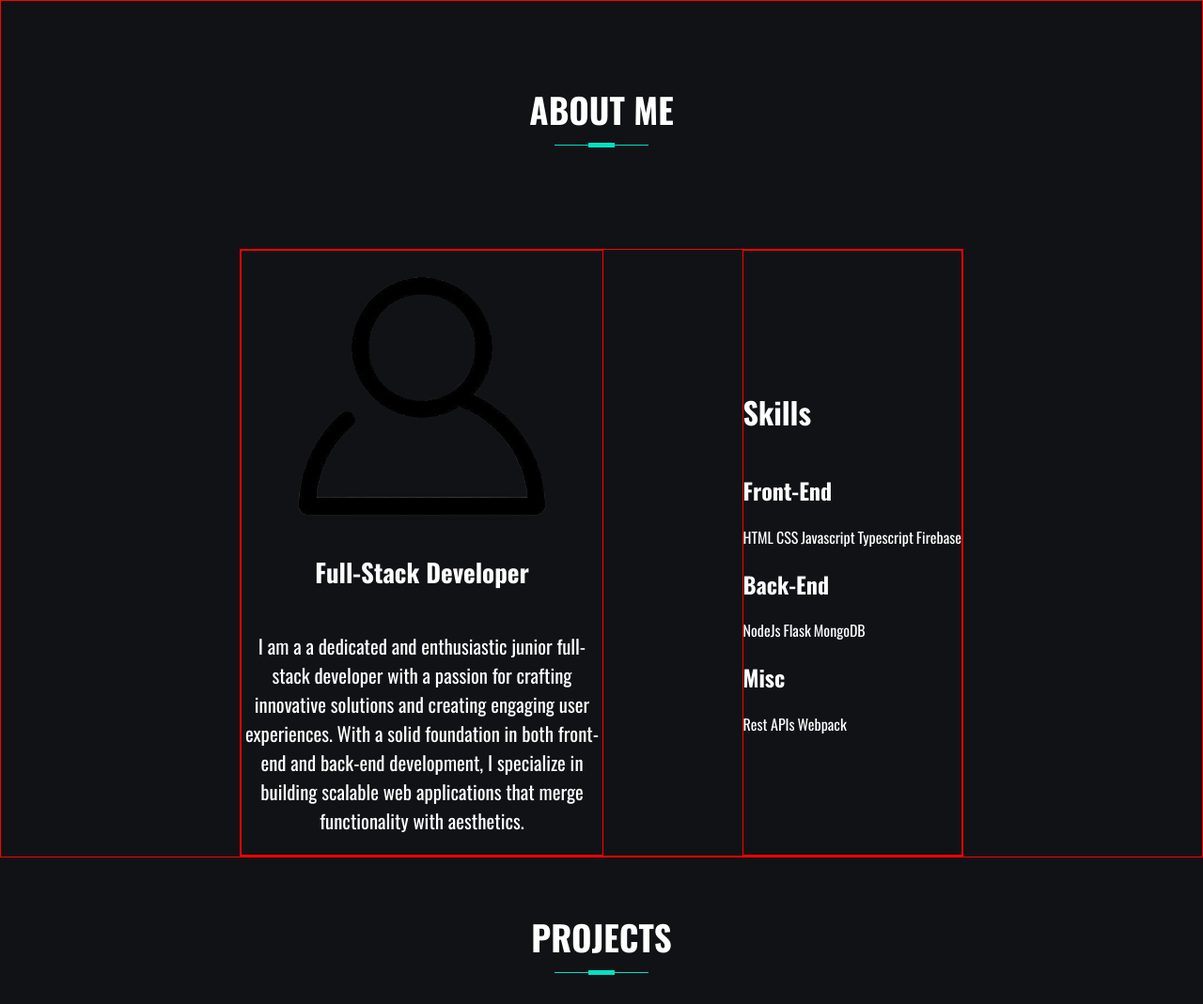
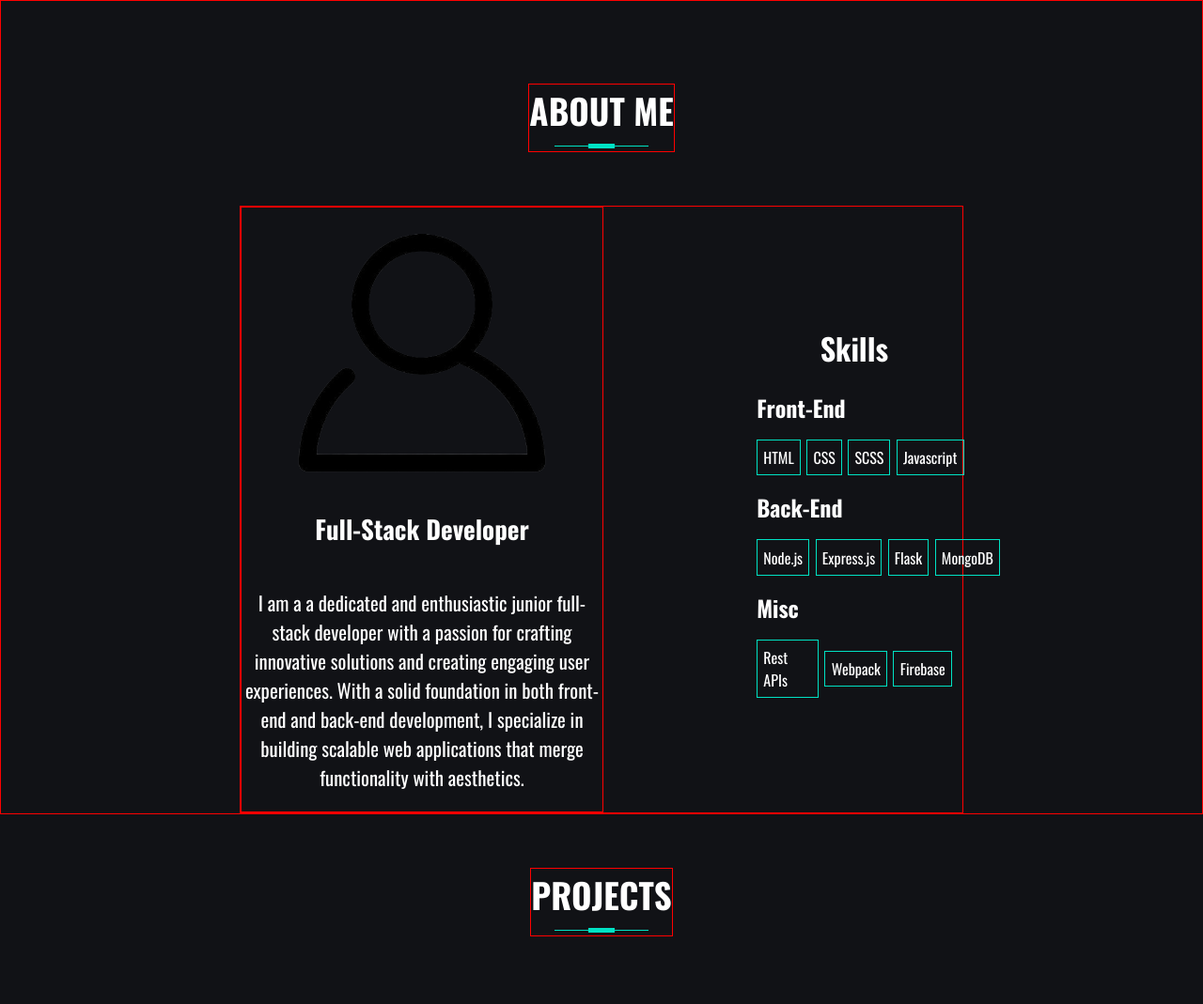
Before and after one commit to AWinkelman02/Portfolio, a plain HTML site: page index.html in a window 1280 px wide. Shown: the part 858-1927 px from the top of the page at 94% size. Drawn offline with nearby package versions, Linux system fonts and the light colour scheme.

Commit message:
Added styling to skills section.

```diff
--- a/index.html
+++ b/index.html
@@ -11,10 +11,9 @@
         <h1 class="slide-in-blurred-left">Hello, I'm <span>Alec</span></h1>
         <h1 class="slide-in-blurred-left">I'm a Full-Stack web developer</h1>
         <button class="slide-in-blurred-bottom" id="learn-more" class="learn">Learn More</button>
-        <div>
+        <div class="intro-background">
             <canvas id="particle-canvas"></canvas>
         </div>
-
     </div>
     <main>
         <nav>
@@ -43,25 +42,28 @@
                 </div>
                 <div class="bx skills">
                     <h1>Skills</h1>
-                    <h2>Front-End</h2>
-                    <ul class="skill-list">
-                        <li class="skill">HTML</li>
-                        <li class="skill">CSS</li>
-                        <li class="skill">Javascript</li>
-                        <li class="skill">Typescript</li>
-                        <li class="skill">Firebase</li>
-                    </ul>
-                    <h2>Back-End</h2>
-                    <ul class="skill-list">
-                        <li class="skill">NodeJs</li>
-                        <li class="skill">Flask</li>
-                        <li class="skill">MongoDB</li>
-                    </ul>
-                    <h2>Misc</h2>
-                    <ul class="skill-list">
-                        <li class="skill">Rest APIs</li>
-                        <li class="skill">Webpack</li>
-                    </ul>
+                    <div class="bx skill-detail">
+                        <h2>Front-End</h2>
+                        <div class="skill-list">
+                            <p class="skill">HTML</p>
+                            <p class="skill">CSS</p>
+                            <p class="skill">SCSS</p>
+                            <p class="skill">Javascript</p>
+                        </div>
+                       <h2>Back-End</h2>
+                        <div class="skill-list">
+                            <p class="skill">Node.js</p>
+                            <p class="skill">Express.js</p>
+                            <p class="skill">Flask</p>
+                            <p class="skill">MongoDB</p>
+                        </div>
+                        <h2>Misc</h2>
+                        <div class="skill-list">
+                            <p class="skill">Rest APIs</p>
+                            <p class="skill">Webpack</p>
+                            <p class="skill">Firebase</p>
+                        </div>
+                    </div>
                 </div>
             </div>
         </div>
--- a/scrolling.js
+++ b/scrolling.js
@@ -1,5 +1,5 @@
 const navControls = document.getElementsByClassName('nav-control');
-const learnMore = document.getElementById('learn-more');
+//const learnMore = document.getElementById('learn-more');
 
 //learnMore.addEventListener('click', scrollToLocation('About'));
 
--- a/style.scss
+++ b/style.scss
@@ -102,6 +102,7 @@ nav{
   text-align: center;
   padding-bottom: 5px;
   z-index: 4;
+  border: red 1px solid;
 }
 .one h1:before {
   width: 28px;
@@ -134,7 +135,7 @@ nav{
   flex-direction: column;
   align-items: center;
   padding-top: 8vh;
-    gap: 10vh;
+  gap: 4vh;
 }
 
 .container{
@@ -167,29 +168,41 @@ nav{
 /* === Skills Section === */
 
 .skills{
-    border: red 1px solid;
-
   flex-direction: column;
-    align-items: flex-start;
+  align-items: center;
   justify-content: center;
+  width: 30%;
 }
 
 .skills h2{
   text-align: center;
+  margin: 0;
+}
+
+.skill-detail{
+  flex-direction: column;
+  align-items: flex-start;
+  width: 95%;
+  margin-left: 5%;
 }
 
 .skill-list{
+  width: inherit;
   display: flex;
-    justify-content: space-evenly;
+  justify-content: flex-start;
   align-items: center;
-    list-style-type: none;
-    margin: 0;
-    padding: 0;
-    gap: 3px;
+  gap: 3%;
 }
 
-.skill-list li{
+.skill{
+  border: var(--primary1) 1px solid;
+  padding: 3%;
+  transition: all .5s ease;
+}
 
+.skill:hover{
+  cursor: pointer;
+  transform: scale(1.05);
 }
 
 /* === Project Section === */
```
Also changed, not shown: output.css, 1 other file. Lines whose indentation alone changed are shown as unchanged.
